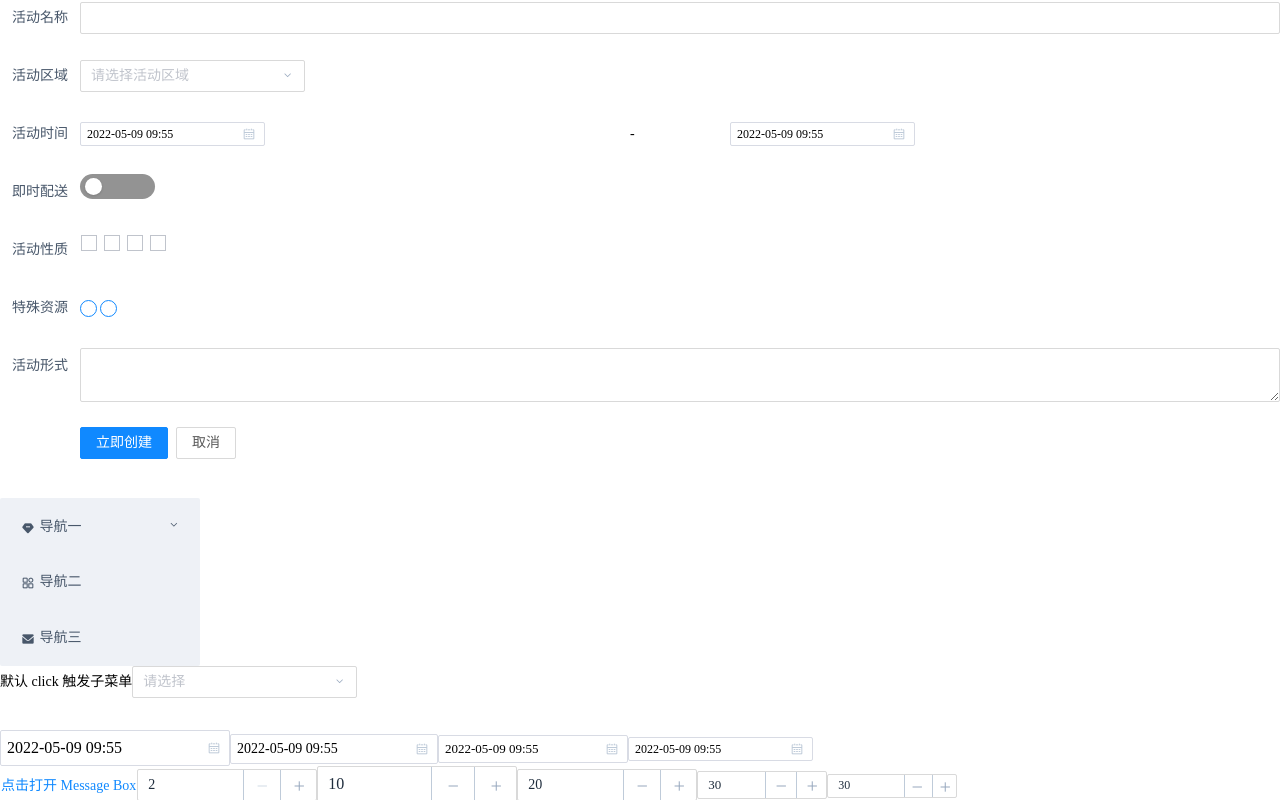
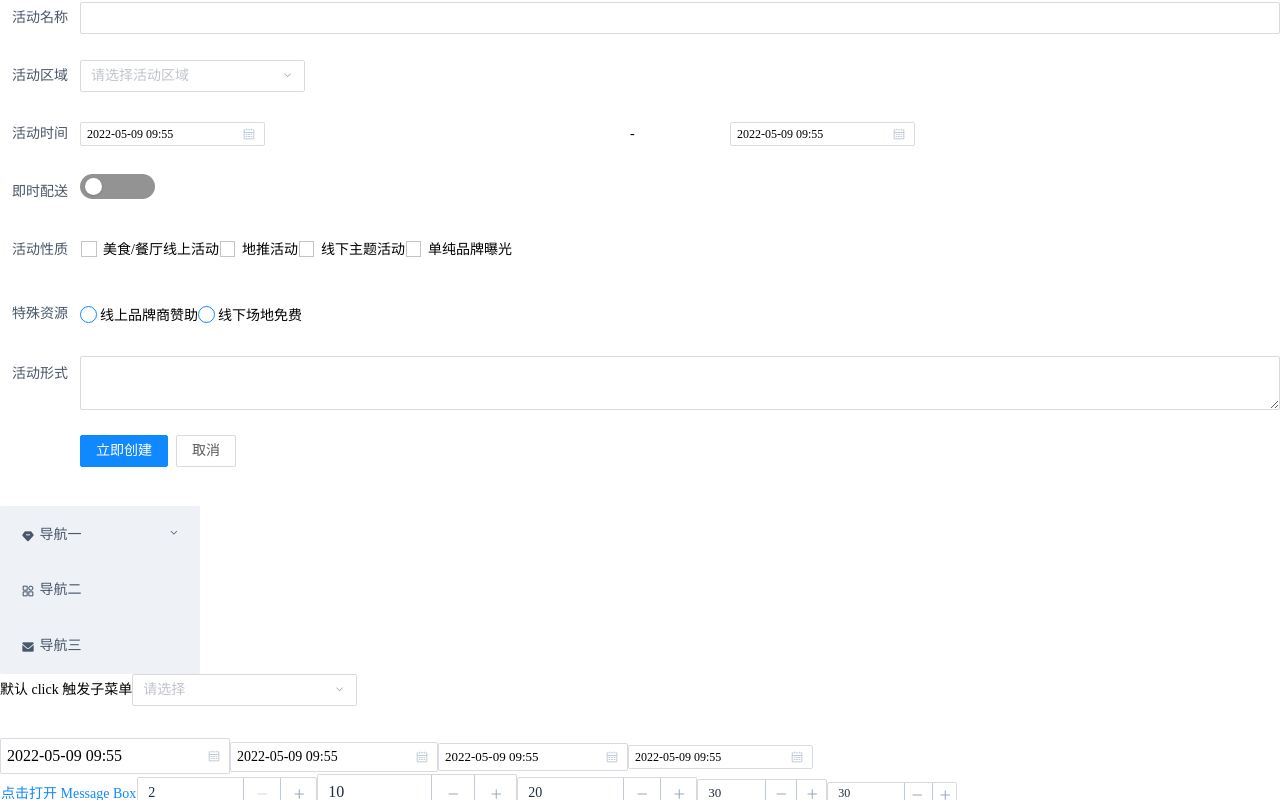
Before and after one commit to hanbingxu82/tinkerbell-ui-react, a React (Create React App) app: page / in a window 1280 px wide. Shown: the top 800 px of the page. Built offline with nearby package versions, Linux system fonts and the light colour scheme.

Commit message:
fix:新增 radio、checkbox lable项

```diff
--- a/src/packages/CheckBox/index.tsx
+++ b/src/packages/CheckBox/index.tsx
@@ -1,11 +1,12 @@
 /*
  * @Author: your name
  * @Date: 2022-02-09 16:32:40
- * @LastEditTime: 2022-03-28 12:12:18
+ * @LastEditTime: 2022-05-23 16:09:17
  * @LastEditors: Please set LastEditors
  * @Description: 打开koroFileHeader查看配置 进行设置: https://github.com/OBKoro1/koro1FileHeader/wiki/%E9%85%8D%E7%BD%AE
  * @FilePath: /tinkerbell-ui-react/src/packages/CheckBox/index.tsx
  */
+/* eslint-disable */
 import React, { useEffect, useState } from 'react'
 import './index.scss'
 
@@ -17,6 +18,7 @@ interface Iprops {
   checkGroupValue: any
   value: string | number
   name?: string
+  label: string
   indeterminate?: any
 }
 function CheckBox(props: any) {
@@ -26,6 +28,7 @@ function CheckBox(props: any) {
     checked = false,
     value,
     name,
+    label,
     checkGroupValue = [],
     indeterminate
   }: Iprops = props
@@ -43,13 +46,13 @@ function CheckBox(props: any) {
     ) {
       setCheckBoxChecked(false)
     }
-  }, [checkGroupValue])// eslint-disable-line
+  }, [checkGroupValue]) // eslint-disable-line
   useEffect(() => {
     setCheckBoxChecked(checked)
-  }, [checked])// eslint-disable-line
+  }, [checked]) // eslint-disable-line
   useEffect(() => {
     setIsIndeterminate(!!indeterminate ? indeterminate : false)
-  }, [indeterminate])// eslint-disable-line
+  }, [indeterminate]) // eslint-disable-line
   function handleChange(evt: any) {
     setCheckBoxChecked(evt.target.checked)
     props.onChange && props.onChange(evt)
@@ -81,7 +84,7 @@ function CheckBox(props: any) {
             })
           ].join(' ')}
         />
-        <span>{props.children ? props.children : null}</span>
+        <span>{props.children ? props.children : label ? label : value}</span>
       </label>
     </div>
   )
--- a/src/packages/Radio/index.tsx
+++ b/src/packages/Radio/index.tsx
@@ -1,7 +1,7 @@
 /*
  * @Author: your name
  * @Date: 2022-02-07 10:47:48
- * @LastEditTime: 2022-03-28 12:46:24
+ * @LastEditTime: 2022-05-23 16:10:35
  * @LastEditors: Please set LastEditors
  * @Description: 打开koroFileHeader查看配置 进行设置: https://github.com/OBKoro1/koro1FileHeader/wiki/%E9%85%8D%E7%BD%AE
  * @FilePath: /tinkerbell-ui-react/src/packages/Radio/index.tsx
@@ -17,6 +17,7 @@ interface Iprops {
   disabled: boolean
   groupValue: any
   value: any
+  label: string
   name?: string
 }
 function Radio(props: any) {
@@ -26,6 +27,7 @@ function Radio(props: any) {
     groupValue,
     checked,
     value,
+    label,
     name
   }: Iprops = props
   function handleChange(evt: any) {
@@ -55,7 +57,7 @@ function Radio(props: any) {
             })
           ].join(' ')}
         />
-        <span>{props.children ? props.children : null}</span>
+        <span>{props.children ? props.children : label ? label : value}</span>
       </label>
     </div>
   )
--- a/src/packages/RadioButton/index.tsx
+++ b/src/packages/RadioButton/index.tsx
@@ -1,7 +1,7 @@
 /*
  * @Author: your name
  * @Date: 2022-02-08 17:02:44
- * @LastEditTime: 2022-03-28 12:46:40
+ * @LastEditTime: 2022-05-23 16:10:05
  * @LastEditors: Please set LastEditors
  * @Description: 打开koroFileHeader查看配置 进行设置: https://github.com/OBKoro1/koro1FileHeader/wiki/%E9%85%8D%E7%BD%AE
  * @FilePath: /tinkerbell-ui-react/src/packages/RadioButton/index.tsx
@@ -16,6 +16,7 @@ interface Iprops {
   checked: boolean
   disabled: boolean
   groupValue: any
+  label:string,
   value: any
   name?: string
   size: string
@@ -29,6 +30,7 @@ function RadioButton(props: any) {
     checked,
     value,
     name,
+    label,
     size = 'default',
     buttonStyle = 'outline'
   }: Iprops = props
@@ -65,7 +67,7 @@ function RadioButton(props: any) {
             `tb-radio-button--${type}_${buttonStyle}`
           ].join(' ')}
         >
-          {props.children ? props.children : null}
+          {props.children ? props.children : label ? label : value}
         </span>
       </label>
     </div>
```
